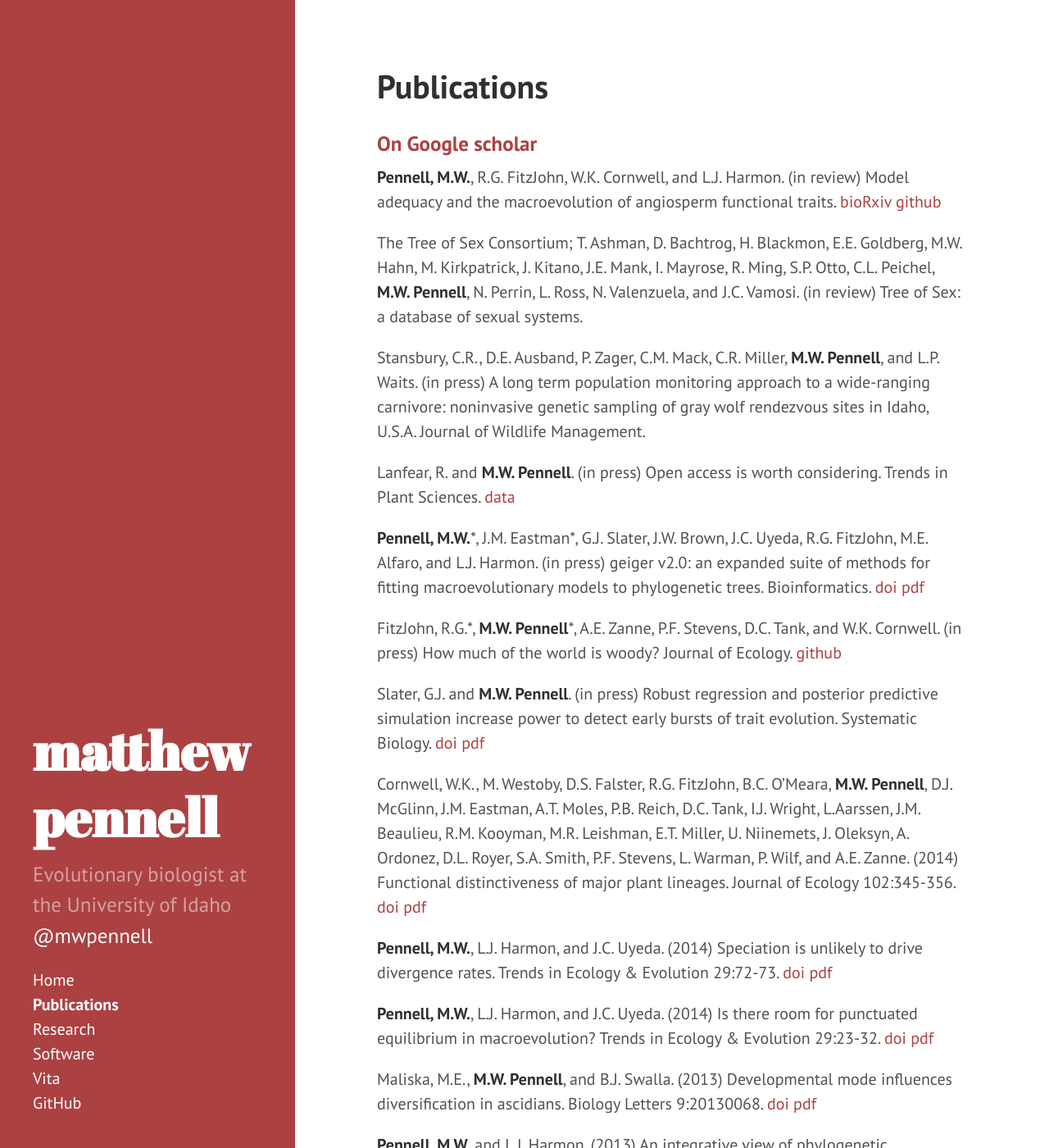
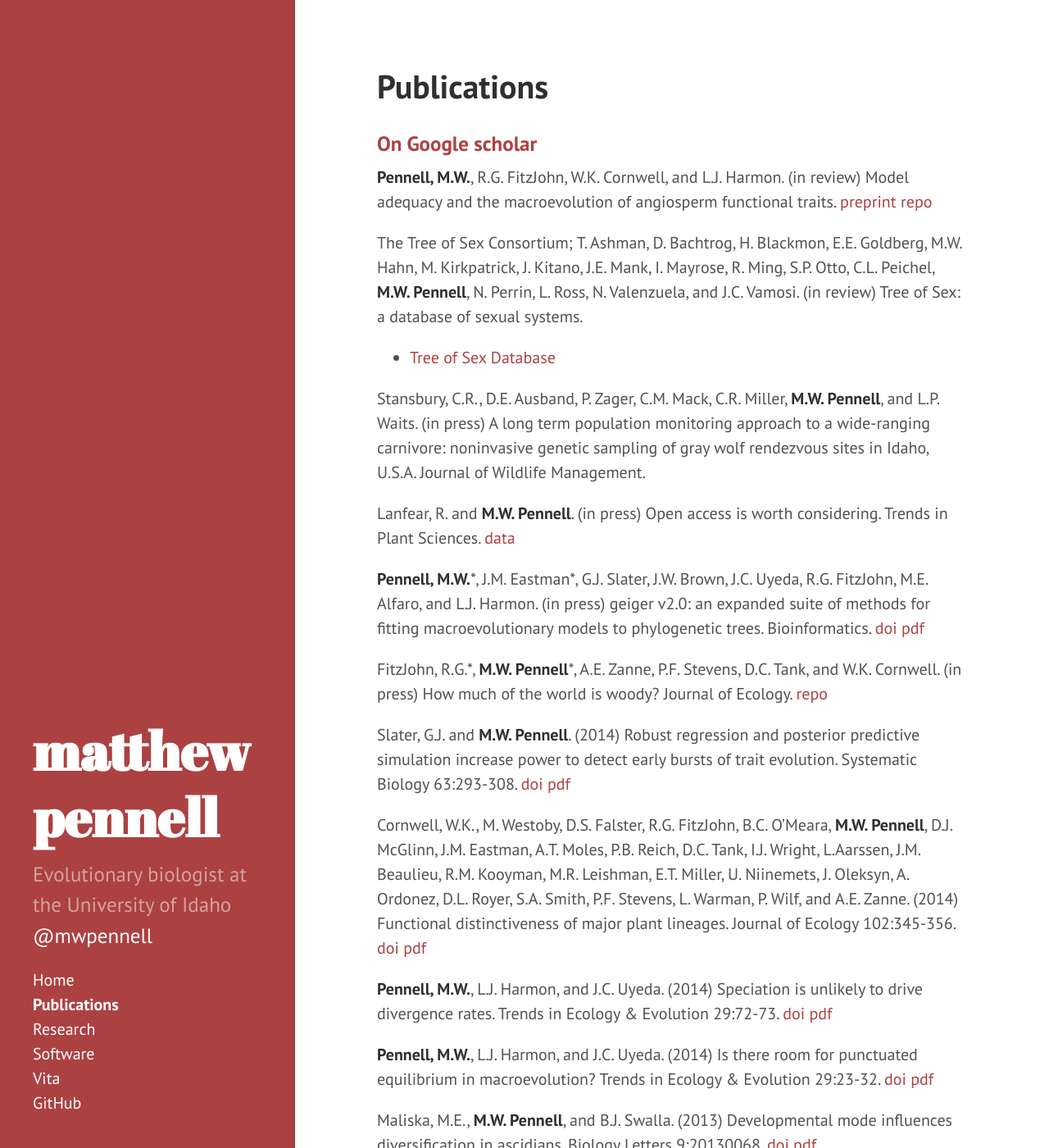
Before and after one commit to atredennick/mwpennell.github.io, a Jekyll site: the page built from publications.md, in a window 1280 px wide and 1400 px high. Shown: the whole window at 82% size. Built offline with Jekyll 4.4.1, drawn with Linux system fonts in a browser that asks for light colours; Markdown is read by kramdown in place of the engine named in the settings.

Commit message:
updated citation to slater 2014 and added link to tos database

```diff
--- a/publications.md
+++ b/publications.md
@@ -6,9 +6,11 @@ title: Publications
 ### [On Google scholar](http://scholar.google.com/citations?user=mxS1rJoAAAAJ&hl=en)
 
 
-**Pennell, M.W.**, R.G. FitzJohn, W.K. Cornwell, and L.J. Harmon. (in review) Model adequacy and the macroevolution of angiosperm functional traits. [bioRxiv](http://biorxiv.org/content/early/2014/04/07/004002) [github](https://github.com/richfitz/modeladequacy)
+**Pennell, M.W.**, R.G. FitzJohn, W.K. Cornwell, and L.J. Harmon. (in review) Model adequacy and the macroevolution of angiosperm functional traits. [preprint](http://biorxiv.org/content/early/2014/04/07/004002) [repo](https://github.com/richfitz/modeladequacy)
 
 The Tree of Sex Consortium; T. Ashman, D. Bachtrog, H. Blackmon, E.E. Goldberg, M.W. Hahn, M. Kirkpatrick, J. Kitano, J.E. Mank, I. Mayrose, R. Ming, S.P. Otto, C.L. Peichel, **M.W. Pennell**, N. Perrin, L. Ross, N. Valenzuela, and J.C. Vamosi. (in review) Tree of Sex: a database of sexual systems.
+
+* [Tree of Sex Database](http://traitdb-dev.nescent.org/)
 
 Stansbury, C.R., D.E. Ausband, P. Zager, C.M. Mack, C.R. Miller, **M.W. Pennell**, and L.P. Waits. (in press) A long term population monitoring approach to a wide-ranging carnivore: noninvasive genetic sampling of gray wolf rendezvous sites in Idaho, U.S.A. Journal of Wildlife Management.
 
@@ -16,9 +18,9 @@ Lanfear, R. and **M.W. Pennell**. (in press) Open access is worth considering. T
 
 **Pennell, M.W.**\*, J.M. Eastman\*, G.J. Slater, J.W. Brown, J.C. Uyeda, R.G. FitzJohn, M.E. Alfaro, and L.J. Harmon. (in press) geiger v2.0: an expanded suite of methods for fitting macroevolutionary models to phylogenetic trees. Bioinformatics. [doi](http://bioinformatics.oxfordjournals.org/content/early/2014/04/10/bioinformatics.btu181.abstract) [pdf]({{url}}/pdfs/pennell-bioinf-2014.pdf)
 
-FitzJohn, R.G.\*, **M.W. Pennell**\*, A.E. Zanne, P.F. Stevens, D.C. Tank, and W.K. Cornwell. (in press) How much of the world is woody? Journal of Ecology. [github](https://github.com/richfitz/wood)
+FitzJohn, R.G.\*, **M.W. Pennell**\*, A.E. Zanne, P.F. Stevens, D.C. Tank, and W.K. Cornwell. (in press) How much of the world is woody? Journal of Ecology. [repo](https://github.com/richfitz/wood)
 
-Slater, G.J. and **M.W. Pennell**. (in press) Robust regression and posterior predictive simulation increase power to detect early bursts of trait evolution. Systematic Biology. [doi](http://sysbio.oxfordjournals.org/content/early/2013/11/22/sysbio.syt066.short) [pdf]({{url}}/pdfs/slater-sysbio-2013.pdf)
+Slater, G.J. and **M.W. Pennell**. (2014) Robust regression and posterior predictive simulation increase power to detect early bursts of trait evolution. Systematic Biology 63:293-308. [doi](http://sysbio.oxfordjournals.org/content/63/3/293.abstract) [pdf]({{url}}/pdfs/slater-sysbio-2014.pdf)
 
 Cornwell, W.K., M. Westoby, D.S. Falster, R.G. FitzJohn, B.C. O'Meara, **M.W. Pennell**, D.J. McGlinn, J.M. Eastman, A.T. Moles, P.B. Reich, D.C. Tank, I.J. Wright, L.Aarssen, J.M. Beaulieu, R.M. Kooyman, M.R. Leishman, E.T. Miller, U. Niinemets, J. Oleksyn, A. Ordonez, D.L. Royer, S.A. Smith, P.F. Stevens, L. Warman, P. Wilf, and A.E. Zanne. (2014) Functional distinctiveness of major plant lineages. Journal of Ecology 102:345-356. [doi](http://onlinelibrary.wiley.com/doi/10.1111/1365-2745.12208/full) [pdf]({{ url }}/pdfs/cornwell-jecol-2014.pdf)
 
```
Also changed, not shown: 1 other file.
